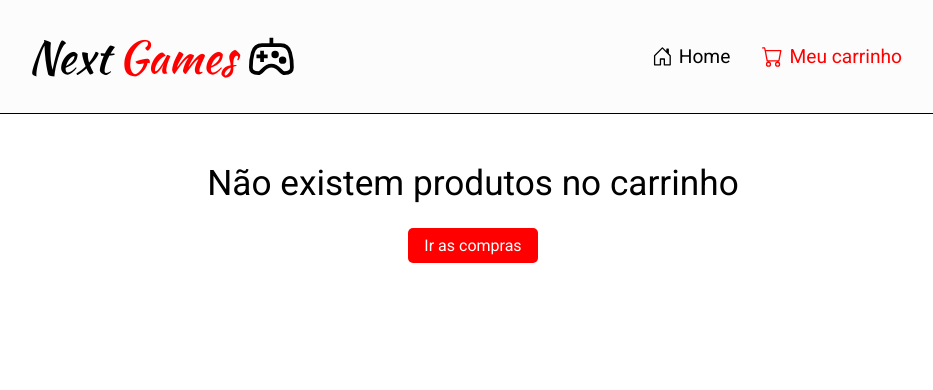
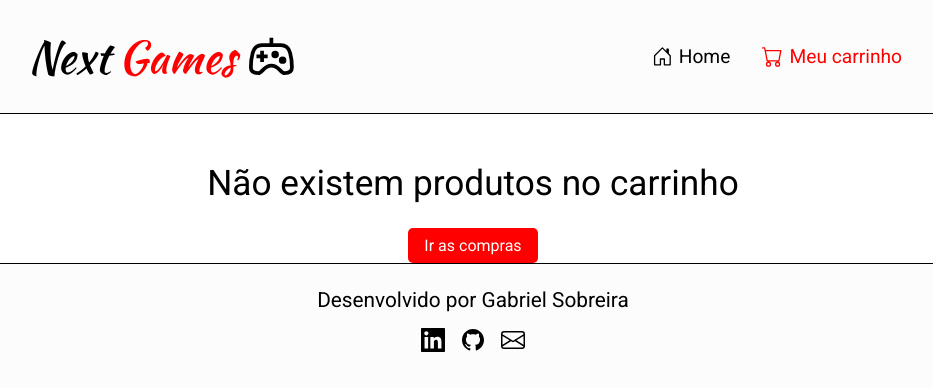
Before and after one commit to GabrielLSobreira/game-store, a Next.js app: page /cart in a window 1280 px wide. Shown: the top 390 px of the page, without its empty margins (167-1100 px from the left). Built offline with nearby package versions, Linux system fonts and the light colour scheme; a web font is replaced by a local one.

Commit message:
Footer Component

```diff
--- /dev/null
+++ b/src/components/Footer/index.tsx
@@ -0,0 +1,42 @@
+import { BsEnvelope } from 'react-icons/bs';
+import { GrGithub, GrLinkedin } from 'react-icons/gr';
+import { FooterContainer, List } from './styles';
+
+const Footer = () => {
+  return (
+    <FooterContainer>
+      <span>Desenvolvido por Gabriel Sobreira</span>
+      <List>
+        <li>
+          <a
+            href="https://www.linkedin.com/in/gabriel-sobreira-b584a9178"
+            rel="noreferrer"
+            target="_blank"
+          >
+            <GrLinkedin />
+          </a>
+        </li>
+        <li>
+          <a
+            href="https://github.com/GabrielLSobreira"
+            rel="noreferrer"
+            target="_blank"
+          >
+            <GrGithub />
+          </a>
+        </li>
+        <li>
+          <a
+            href="mailto:gabriellaranjasobreira@gmail.com"
+            rel="noreferrer"
+            target="_blank"
+          >
+            <BsEnvelope />
+          </a>
+        </li>
+      </List>
+    </FooterContainer>
+  );
+};
+
+export default Footer;
--- /dev/null
+++ b/src/components/Footer/styles.ts
@@ -0,0 +1,28 @@
+import styled from 'styled-components';
+
+export const FooterContainer = styled.footer`
+  display: flex;
+  flex-direction: column;
+  justify-content: center;
+  align-items: center;
+
+  border-top: 1px solid black;
+  background-color: #fcfcfc;
+  padding: 1.5rem;
+
+  span {
+    margin-bottom: 0.5rem;
+    font-size: 1.3rem;
+  }
+`;
+
+export const List = styled.ul`
+  display: flex;
+
+  li {
+    margin: 0.5rem 0.5rem;
+    svg {
+      font-size: 1.5rem;
+    }
+  }
+`;
--- a/src/pages/_app.tsx
+++ b/src/pages/_app.tsx
@@ -4,6 +4,7 @@ import { AppProvider } from '../contexts/CartContext';
 import { GlobalStyle } from '../styles/globals';
 import { ToastContainer } from 'react-toastify';
 import 'react-toastify/dist/ReactToastify.css';
+import Footer from '../components/Footer';
 
 function MyApp({ Component, pageProps }: AppProps) {
   return (
@@ -13,6 +14,7 @@ function MyApp({ Component, pageProps }: AppProps) {
         <ToastContainer autoClose={2500} />
         <Header />
         <Component {...pageProps} />
+        <Footer />
       </AppProvider>
     </>
   );
```
